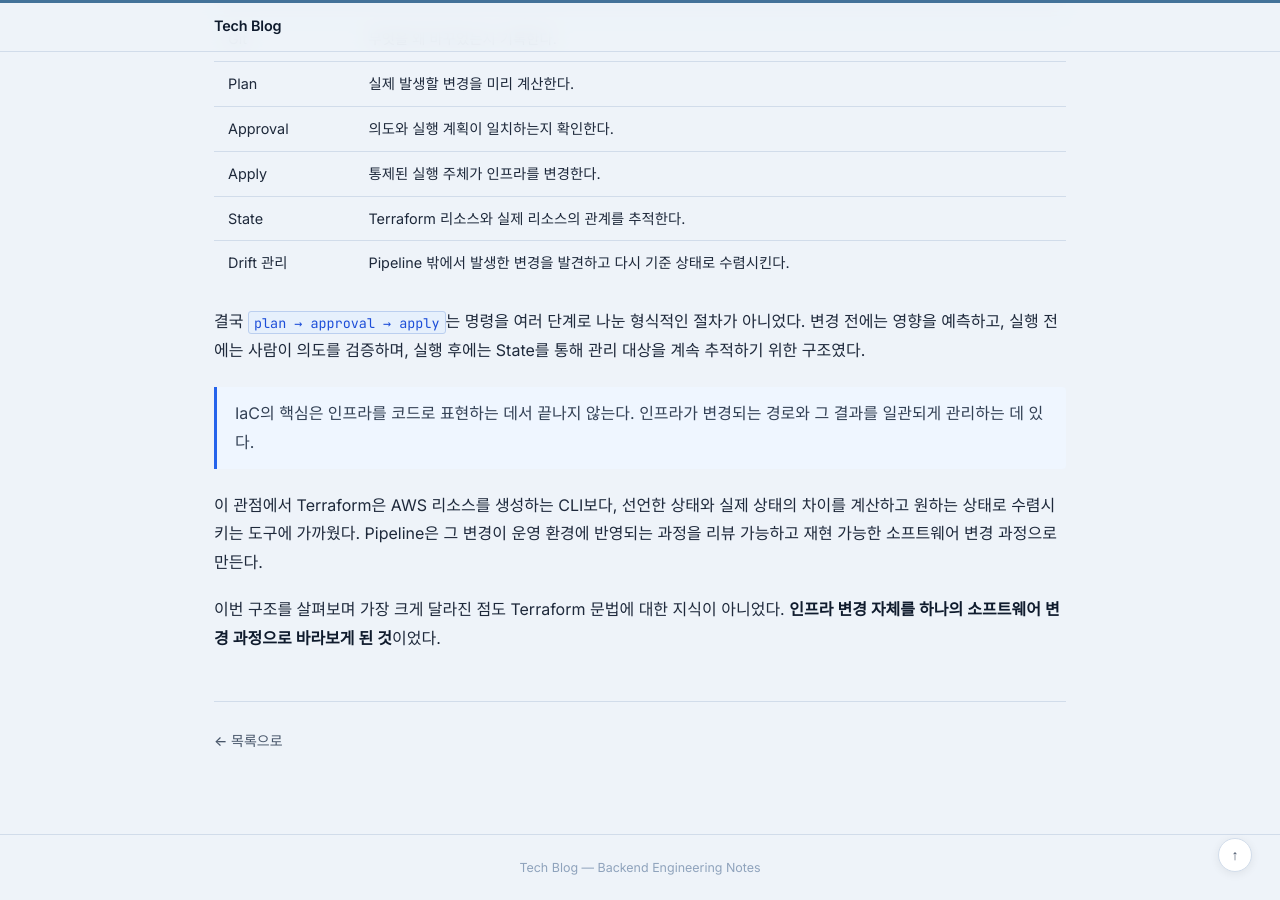
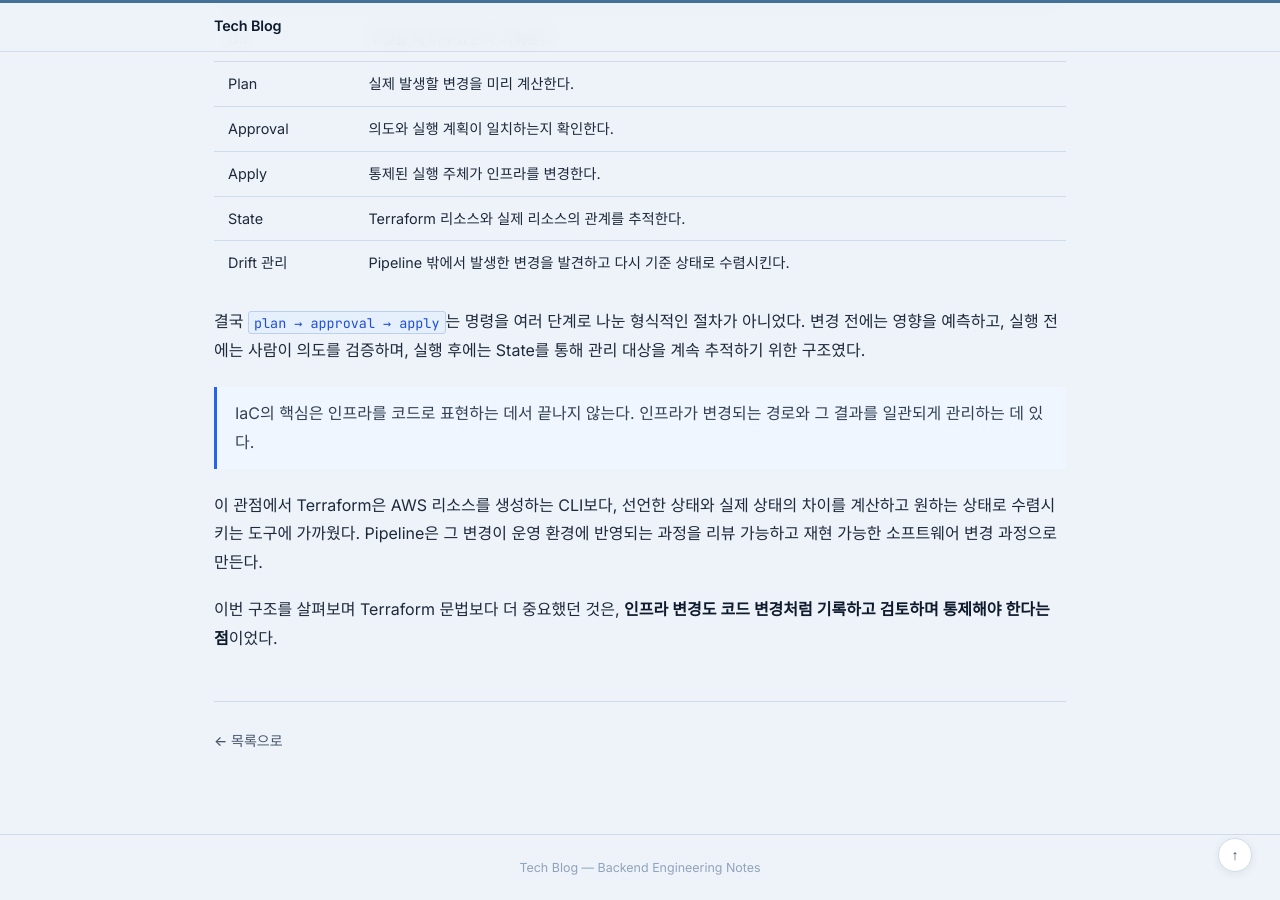
Before and after one commit to jw3418/jw3418.github.io, a Jekyll site: the page built from _posts/2026-09-03-terraform-pipeline.md, in a window 1280 px wide and 900 px high, scrolled down 9261 px. Built offline with Jekyll 4.4.1, drawn with Linux system fonts in a browser that asks for light colours.

Commit message:
Revise focus on infrastructure change management
Emphasized the importance of treating infrastructure changes like code changes in the Terraform pipeline.

```diff
--- a/_posts/2026-09-03-terraform-pipeline.md
+++ b/_posts/2026-09-03-terraform-pipeline.md
@@ -338,4 +338,4 @@ flowchart LR
 
 이 관점에서 Terraform은 AWS 리소스를 생성하는 CLI보다, 선언한 상태와 실제 상태의 차이를 계산하고 원하는 상태로 수렴시키는 도구에 가까웠다. Pipeline은 그 변경이 운영 환경에 반영되는 과정을 리뷰 가능하고 재현 가능한 소프트웨어 변경 과정으로 만든다.
 
-이번 구조를 살펴보며 가장 크게 달라진 점도 Terraform 문법에 대한 지식이 아니었다. **인프라 변경 자체를 하나의 소프트웨어 변경 과정으로 바라보게 된 것**이었다.
+이번 구조를 살펴보며 Terraform 문법보다 더 중요했던 것은, **인프라 변경도 코드 변경처럼 기록하고 검토하며 통제해야 한다는 점**이었다.
```
